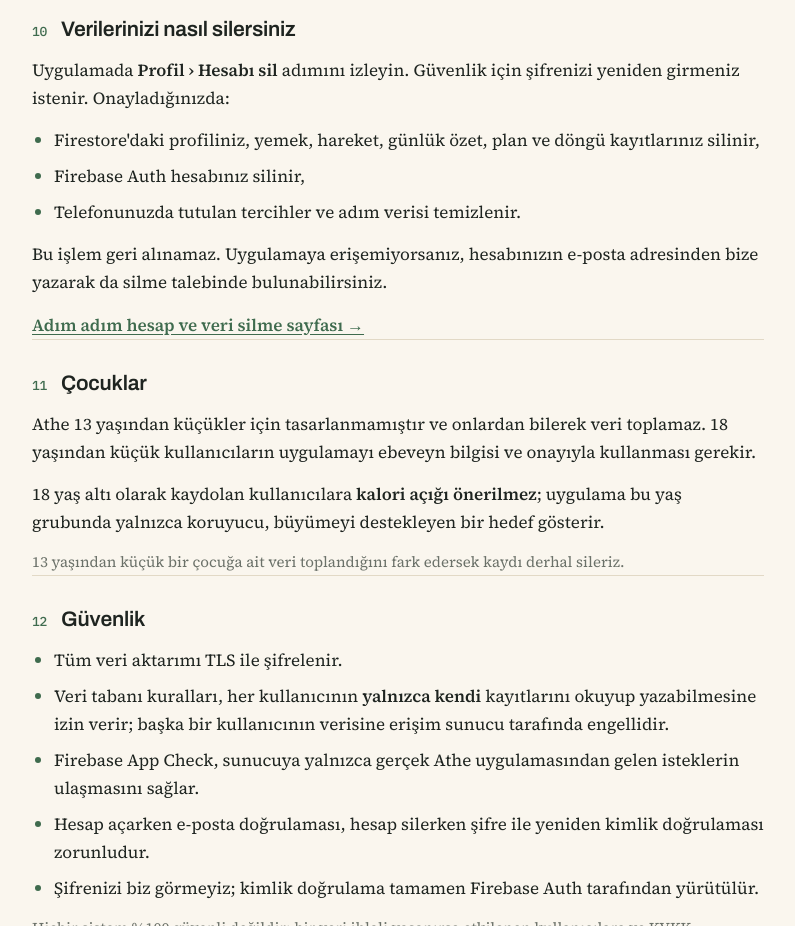
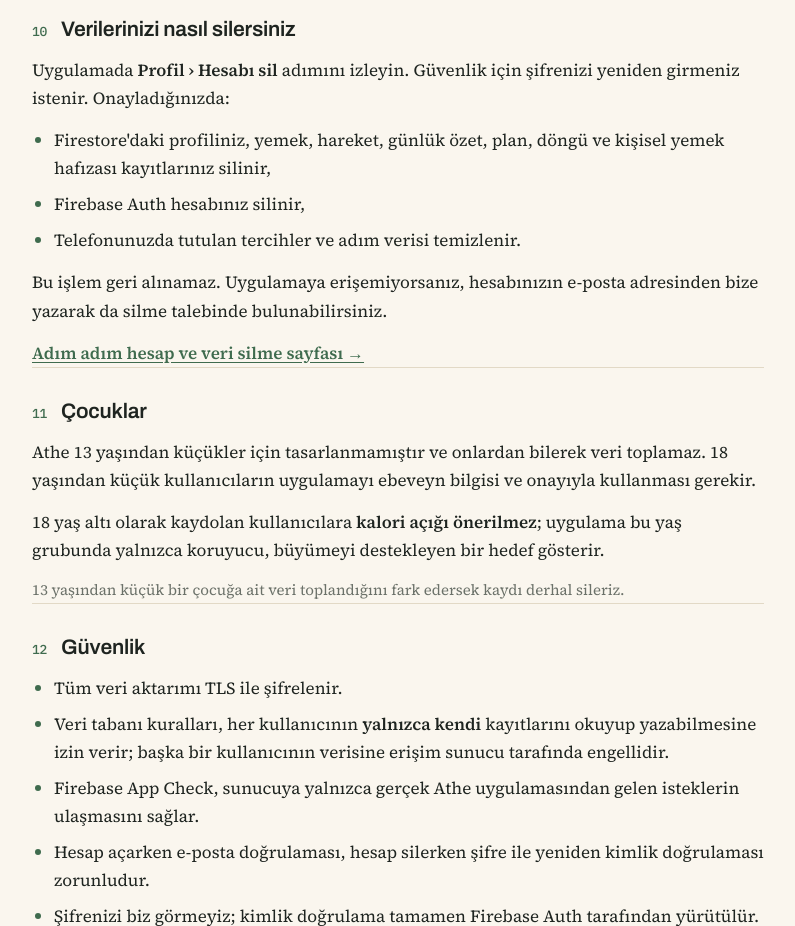
Before and after one commit to ladragos/athe, a plain HTML site: page index.html in a window 1280 px wide. Shown: the part 5120-6046 px from the top of the page, without its empty margins (242-1037 px from the left). Drawn offline with Linux system fonts and the light colour scheme.

Commit message:
Gizlilik: silme listesine kisisel yemek hafizasi eklendi

```diff
--- a/index.html
+++ b/index.html
@@ -449,7 +449,7 @@
       <h2><span class="num">10</span><span>Verilerinizi nasıl silersiniz</span></h2>
       <p>Uygulamada <b>Profil › Hesabı sil</b> adımını izleyin. Güvenlik için şifrenizi yeniden girmeniz istenir. Onayladığınızda:</p>
       <ul>
-        <li>Firestore'daki profiliniz, yemek, hareket, günlük özet, plan ve döngü kayıtlarınız silinir,</li>
+        <li>Firestore'daki profiliniz, yemek, hareket, günlük özet, plan, döngü ve kişisel yemek hafızası kayıtlarınız silinir,</li>
         <li>Firebase Auth hesabınız silinir,</li>
         <li>Telefonunuzda tutulan tercihler ve adım verisi temizlenir.</li>
       </ul>
```
